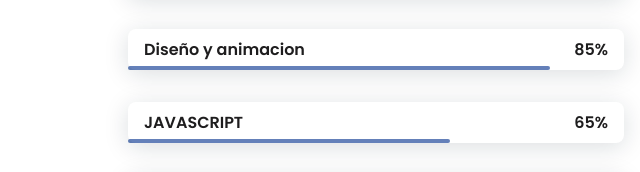
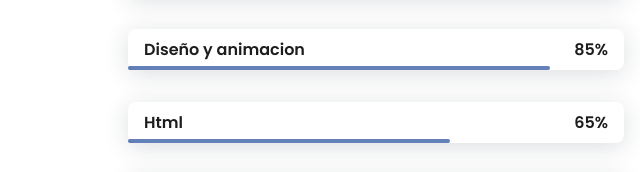
Before and after one commit to Rubidia-Garay/Portafolio, a plain HTML site: page index.html in a window 1280 px wide. Shown: the part 1742-1914 px from the top of the page, 0-640 px from the left. Drawn offline with nearby package versions, Linux system fonts and the light colour scheme.

Commit message:
Primer Comic

```diff
--- a/index.html
+++ b/index.html
@@ -110,7 +110,7 @@
                         <div class="skills__data">
                             <div class="skills__names">
 
-                                <span class="skills__name">JAVASCRIPT</span>
+                                <span class="skills__name">Html</span>
                             </div>
                             <div class="skills__bar skills__js">
 
```
